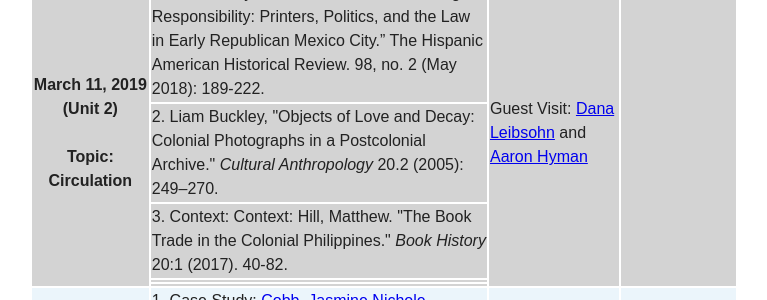
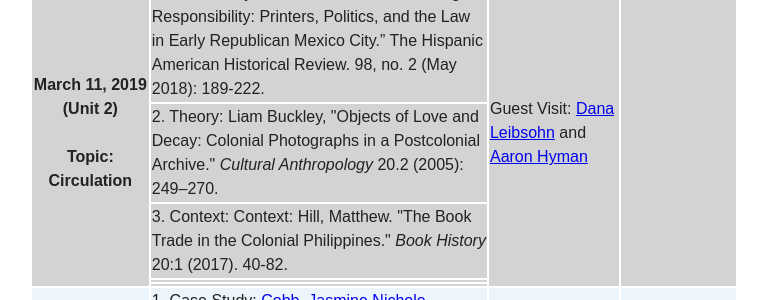
Before and after one commit to halperta/2019-bookhistory, a Jekyll site: the page built from schedule/index.md, in a window 1280 px wide and 900 px high, scrolled down 2111 px. Shown: the part 152-452 px from the top of the window, without its empty margins (256-1023 px from the left). Built offline with Jekyll 4.4.1, drawn with Linux system fonts in a browser that asks for light colours; nearby versions of some CDN libraries.

Commit message:
not sure

```diff
--- a/schedule/index.md
+++ b/schedule/index.md
@@ -140,7 +140,7 @@
       <td rowspan="5">  </td>
   </tr>
   <tr bgcolor="LightGray">
-    <td align="left"> 2. Liam Buckley, "Objects of Love and Decay: Colonial Photographs in a Postcolonial Archive." <i>Cultural Anthropology</i> 20.2 (2005): 249–270. </td>
+    <td align="left"> 2. Theory: Liam Buckley, "Objects of Love and Decay: Colonial Photographs in a Postcolonial Archive." <i>Cultural Anthropology</i> 20.2 (2005): 249–270. </td>
   </tr>
   <tr bgcolor="LightGray">
     <td align="left"> 3. Context: Context: Hill, Matthew. "The Book Trade in the Colonial Philippines." <i>Book History</i> 20:1 (2017). 40-82.   </td>
```
